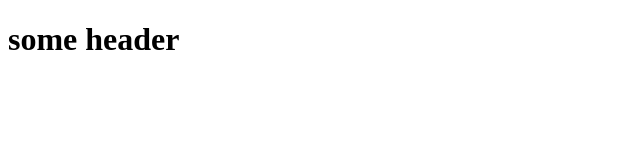
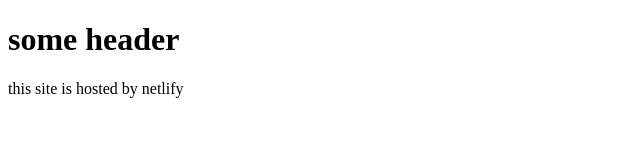
Before and after one commit to Muhammed-M-Abdulqadir/netlify-host, a plain HTML site: page index.html in a window 1280 px wide. Shown: the whole page, without its empty margins (0-640 px from the left). Drawn offline with Linux system fonts and the light colour scheme.

Commit message:
second commit

```diff
--- a/index.html
+++ b/index.html
@@ -9,5 +9,7 @@
 <body>
 
     <h1>some header</h1>
+
+    <p>this site is hosted by netlify</p>
 </body>
 </html>
```
